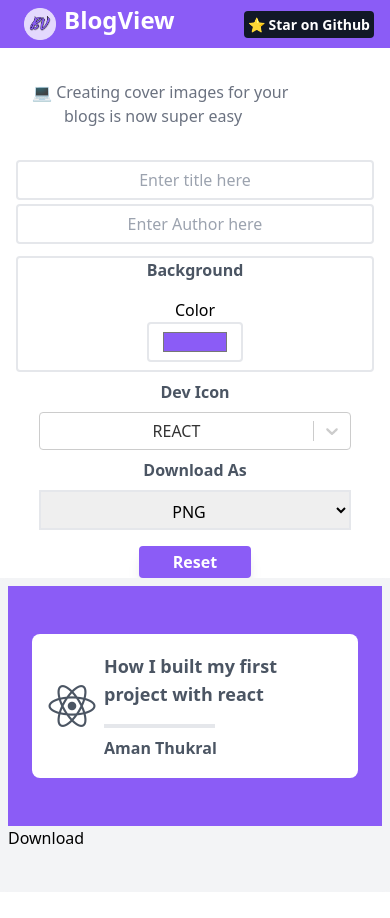
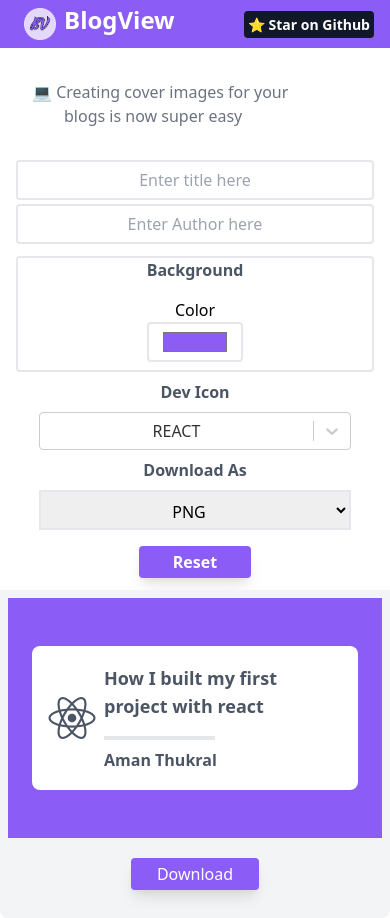
Before and after one commit to Amanthukral12/BlogView, a React (Vite) app: page / in a window 390 px wide. Before the commit the page ends 892 px from the top, so only its background shows below. Built offline with nearby package versions, Linux system fonts and the light colour scheme.

Commit message:
Improving responsiveness

```diff
--- a/src/Mainbody/BlogConfig.jsx
+++ b/src/Mainbody/BlogConfig.jsx
@@ -29,8 +29,8 @@ const BlogConfig = () => {
     },[])
 
     return (
-        <div className="flex md:flex-row flex-col text-black bg-gray-100 h-screen">
-            <div className="w-full md:w-2/5 bg-white">
+        <div className="flex xl:flex-row flex-col text-black bg-gray-100 h-screen">
+            <div className="w-full xl:w-2/5 bg-white">
                 <h6 className='mt-8 ml-8 font-medium text-gray-500 mb-8'>💻 Creating cover images for your<br />
                 <span className='ml-8'>blogs is now super easy</span></h6>
                 <div className='border-2 border-gray-200 w-11/12 ml-auto mr-auto rounded mt-2 mb-1'>
@@ -94,11 +94,11 @@ const BlogConfig = () => {
                 <div className=' flex justify-center '>
                 <button
                  onClick={() => reset()}
-                 className='bg-purple-500 text-white font-semibold w-28 py-1 rounded shadow-lg'
+                 className='bg-purple-500 text-white font-semibold w-28 py-1 rounded shadow-lg mb-3'
                  >Reset</button>
                  </div>
             </div>
-            <div className="bg-gray-100 h-full w-full p-2 md:px-24 md:py-16 rounded-lg">
+            <div className="bg-gray-100 h-full w-full p-2 lg:px-24 lg:py-16 rounded-lg">
                 <ComponentToImg downloadAs={downloadAs} >
                     <BlogImage title={title} author={author} bgColor={bgColor} icon={icon}/>
                 </ComponentToImg>
--- a/src/Mainbody/ComponentToImg.jsx
+++ b/src/Mainbody/ComponentToImg.jsx
@@ -6,17 +6,22 @@ const ComponentToImg = (props) => {
     switch(props.downloadAs){
         case "PNG":
             downloadButton = <button
+            className=''
                 onClick={() => exportComponentAsPNG(componentRef)}
             >Download</button>
         case "JPEG":
             downloadButton = <button
+            className=''
                  onClick={() => exportComponentAsJPEG(componentRef)}
             >Download</button>
     }
     return (
         <React.Fragment>
             <div ref={componentRef}>{props.children}</div>
-            {downloadButton}
+            <div className='bg-purple-500 text-white text-center font-semibold w-32 py-1 rounded shadow-lg m-auto mb-5 mt-5'>
+                {downloadButton}
+            </div>
+
         </React.Fragment>
     )
 }
```
